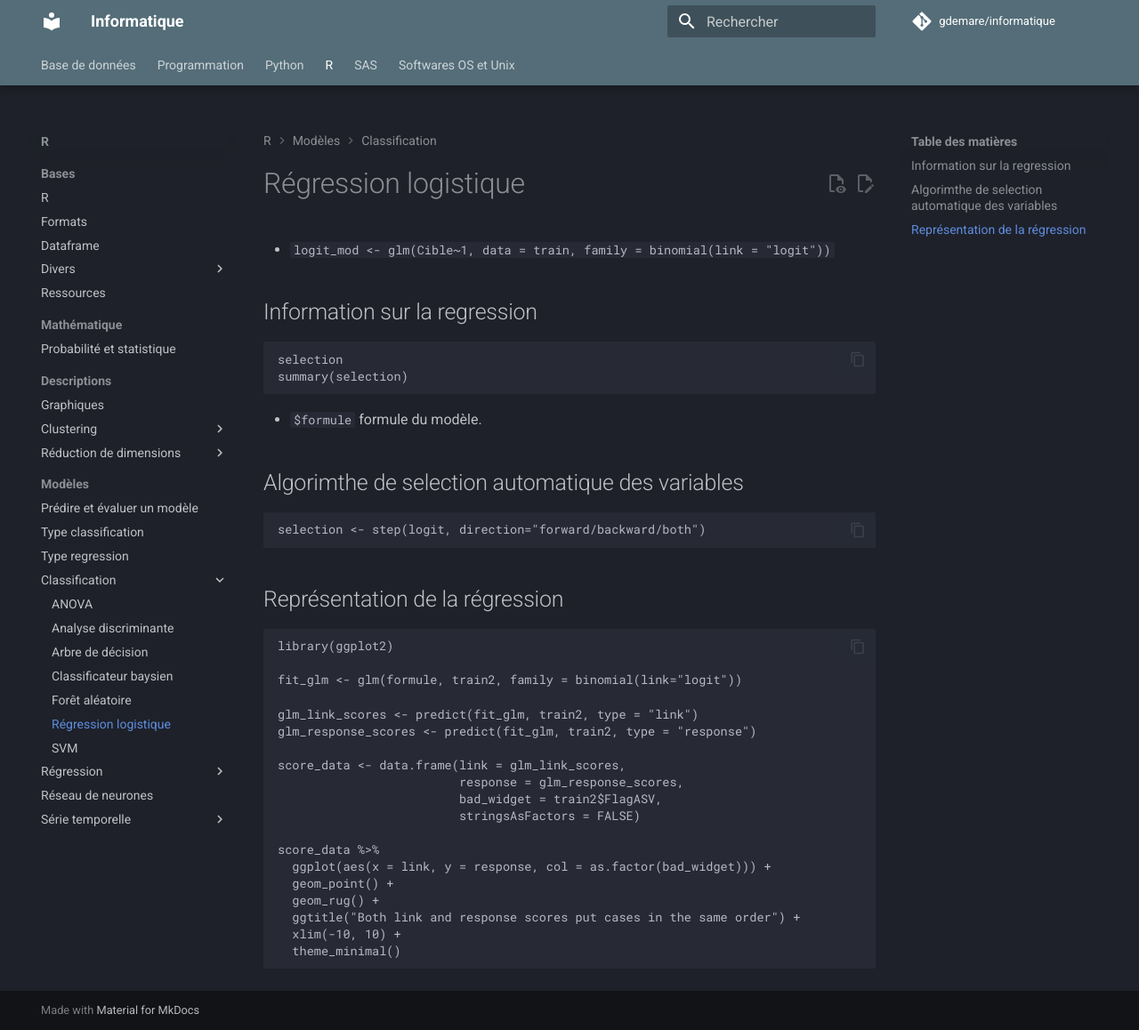
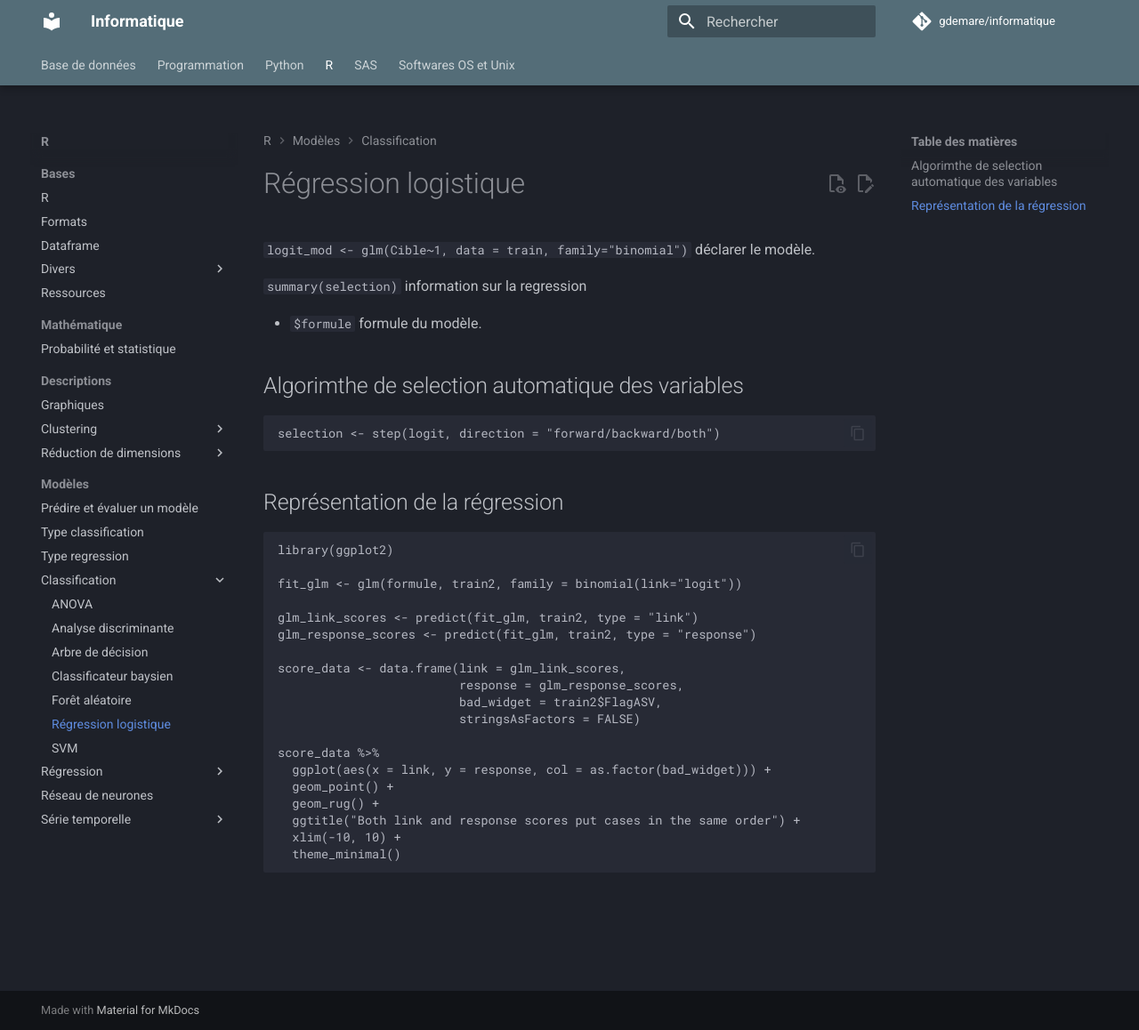
Before and after one commit to gdemare/Informatique, an MkDocs documentation site: the page built from docs/r/models/classification/regression-logistique_r.md, in a window 1280 px wide and 1158 px high. Shown: the whole window at 89% size. Built offline with MkDocs 1.6.1 and Material for MkDocs 9.7.7, drawn with Linux system fonts in a browser that asks for light colours; comment, search, counter and statistics services are not loaded.

Commit message:
Update regression-logistique_r.md

````diff
--- a/docs/r/models/classification/regression-logistique_r.md
+++ b/docs/r/models/classification/regression-logistique_r.md
@@ -1,18 +1,13 @@
-* `logit_mod <- glm(Cible~1, data = train, family = binomial(link = "logit"))`
+`logit_mod <- glm(Cible~1, data = train, family="binomial")` déclarer le modèle.
 
-## Information sur la regression
-
-```
-selection
-summary(selection)
-```
+`summary(selection)` information sur la regression
 
 * `$formule` formule du modèle.
 
 ## Algorimthe de selection automatique des variables
 
 ```
-selection <- step(logit, direction="forward/backward/both")
+selection <- step(logit, direction = "forward/backward/both")
 ```
 
 ## Représentation de la régression
````
